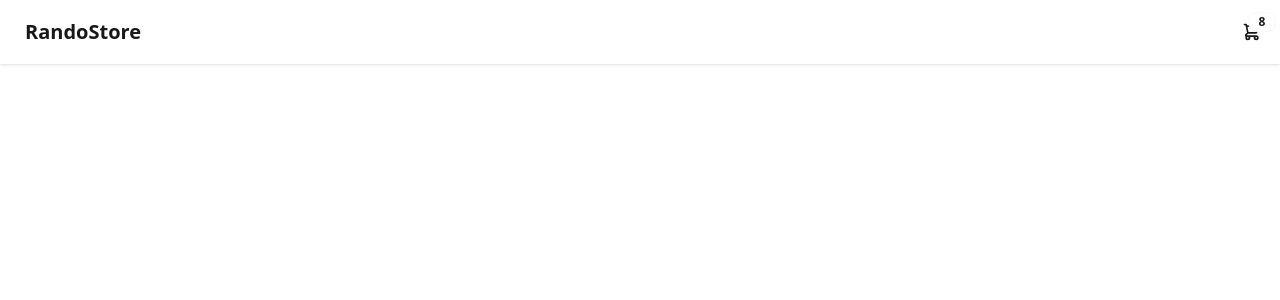
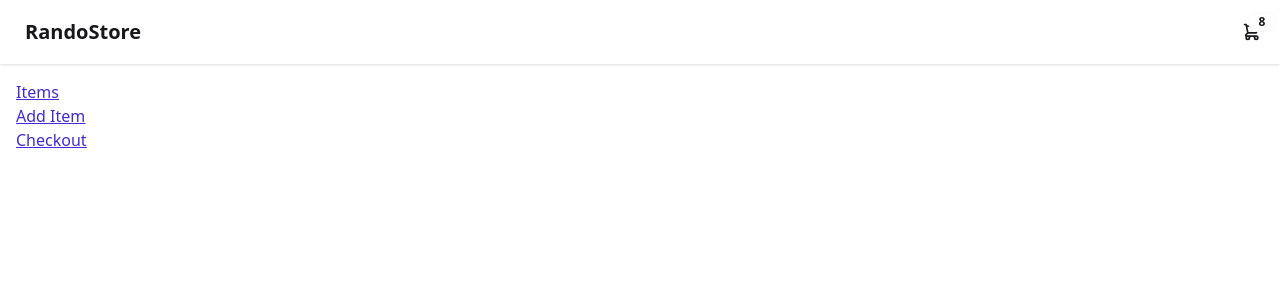
Before and after one commit to dumb-programmer/Frontend-Code-Challenge, a React (Vite) app: page / in a window 1280 px wide. Shown: the top 300 px of the page. Built offline with nearby package versions, Linux system fonts and the light colour scheme.

Commit message:
Add links to other pages on index page

```diff
--- a/src/views/Index.tsx
+++ b/src/views/Index.tsx
@@ -1,3 +1,11 @@
+import { Link } from "react-router-dom";
+
 export default function Index(){
-    return null;
+    return <nav>
+        <ul>
+            <li className="link link-primary"><Link to="/items">Items</Link></li>
+            <li className="link link-primary"><Link to="/items/create">Add Item</Link></li>
+            <li className="link link-primary"><Link to="/checkout">Checkout</Link></li>
+        </ul>
+    </nav>;
 }
```
